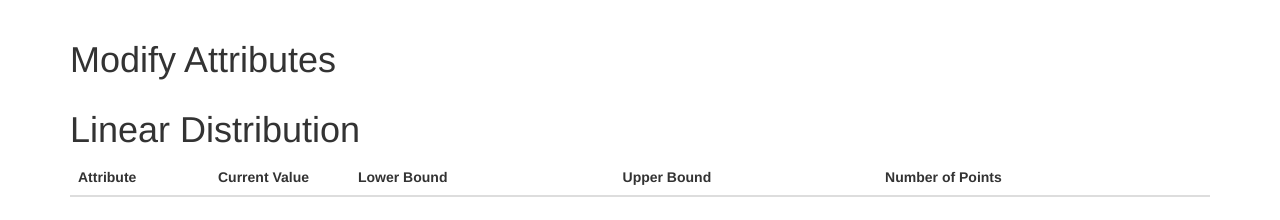
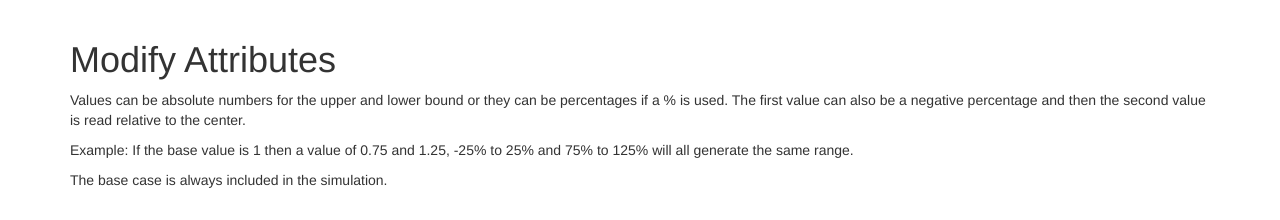
Before and after one commit to modsim/CADET-WEB, a Django app: page /simulation/modify_attributes/ in a window 1280 px wide. Shown: the part 52-272 px from the top of the page. Run offline with Django 3.2, Linux system fonts and the light colour scheme; the visitor is signed in with stand-in values (Sample User, id 1); lists and menus that the app fills with data are empty; some libraries are stand-ins or nearby versions.

Commit message:
Updated documentation for range values.

```diff
--- a/CadetWeb/simulation/templates/simulation/modify_attributes.html
+++ b/CadetWeb/simulation/templates/simulation/modify_attributes.html
@@ -8,6 +8,10 @@
 <input type="hidden" name="json" value="{{ json }}">
         <div class="col-md-12">
           <h1>Modify Attributes</h1>
+            <p>Values can be absolute numbers for the upper and lower bound or they can be percentages if a % is used.
+                The first value can also be a negative percentage and then the second value is read relative to the center.</p>
+            <p>Example: If the base value is 1 then a value of 0.75 and 1.25,  -25% to 25% and 75% to 125% will all generate the same range.</p>
+            <p>The base case is always included in the simulation.</p>
         </div>
       </div>
       <div class="row">
```
